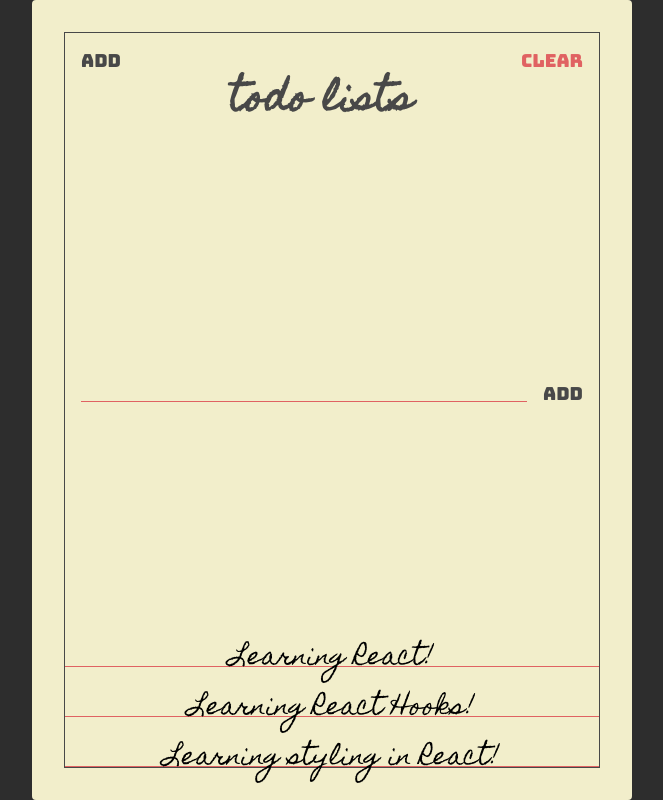
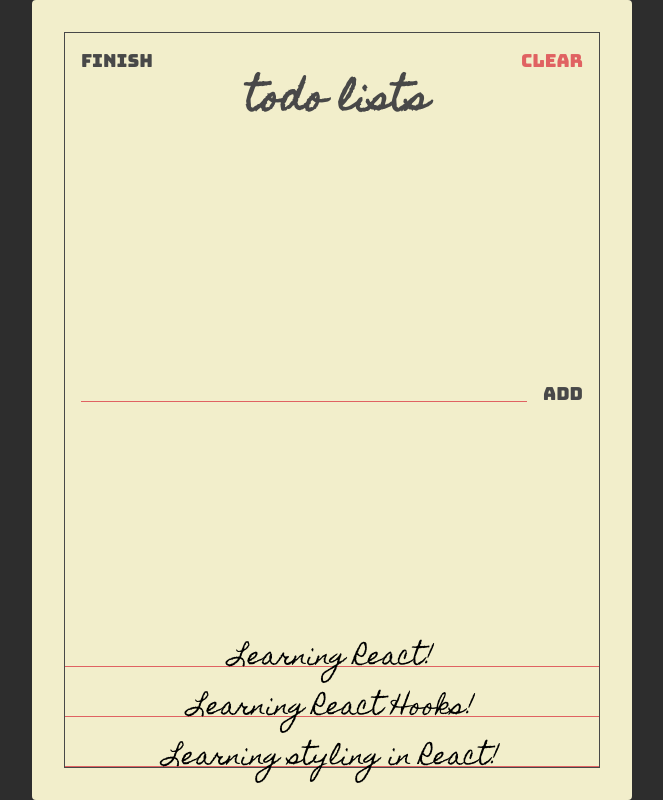
Before and after one commit to jaka-sketch/react-todolist, a React (Create React App) app: page / in a window 1280 px wide. Both pictures are taken after a click on the button "Add". Shown: the whole page, without its empty margins (308-971 px from the left). Built offline with nearby package versions, Linux system fonts and the light colour scheme.

Commit message:
conditional rendering

```diff
--- a/src/components/Header.jsx
+++ b/src/components/Header.jsx
@@ -1,11 +1,11 @@
 import React from "react";
 import PropTypes from "prop-types";
 
-const Header = ({ showAddToggle }) => {
+const Header = ({ showAddToggle, showAdd }) => {
   return (
     <section className="header">
       <button className="header-btn main-black-color" onClick={showAddToggle}>
-        Add
+        {showAdd ? "Finish" : "Add"}
       </button>
       <h1 className="header-title">Todo Lists</h1>
       <button className="header-btn main-red-color">Clear</button>
@@ -14,7 +14,8 @@ const Header = ({ showAddToggle }) => {
 };
 
 Header.propTypes = {
-  showAddToggle: PropTypes.func.isRequired
+  showAddToggle: PropTypes.func.isRequired,
+  showAdd: PropTypes.func.isRequired
 };
 
 export default Header;
--- a/src/components/TodoForm.jsx
+++ b/src/components/TodoForm.jsx
@@ -9,6 +9,12 @@ const TodoForm = ({ addTodo, showAdd }) => {
 
     if (!value) {
       alert("No blank todo!");
+      return;
+    }
+
+    if (value.length > 40) {
+      alert("Jangan melebihi dari 40 karakter!");
+      setValue("");
       return;
     }
 
--- a/src/pages/TodoList.jsx
+++ b/src/pages/TodoList.jsx
@@ -24,7 +24,7 @@ const TodoList = () => {
 
   return (
     <Paper>
-      <Header showAddToggle={showAddToggle} />
+      <Header showAddToggle={showAddToggle} showAdd={showAdd} />
       <TodoForm addTodo={addTodo} showAdd={showAdd} />
       <Todos todos={todos} />
     </Paper>
```
Also changed, not shown: .codesandbox/workspace.json (added).
